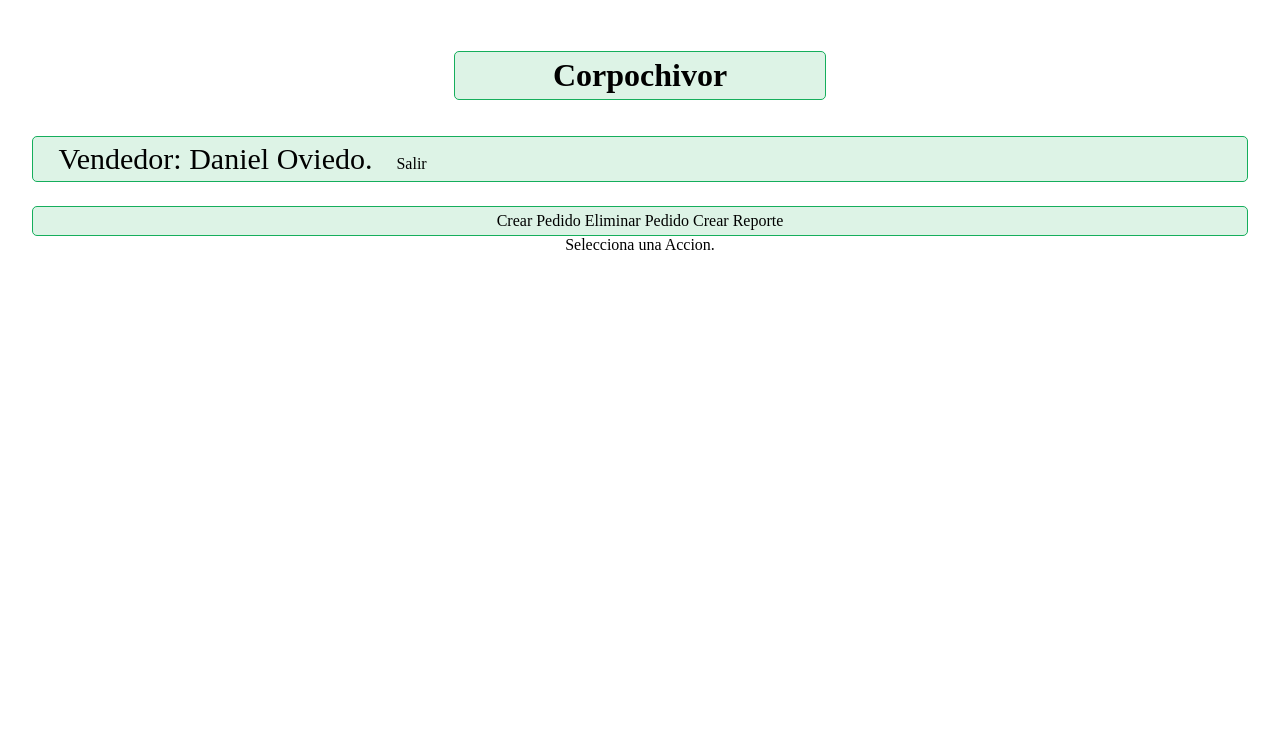
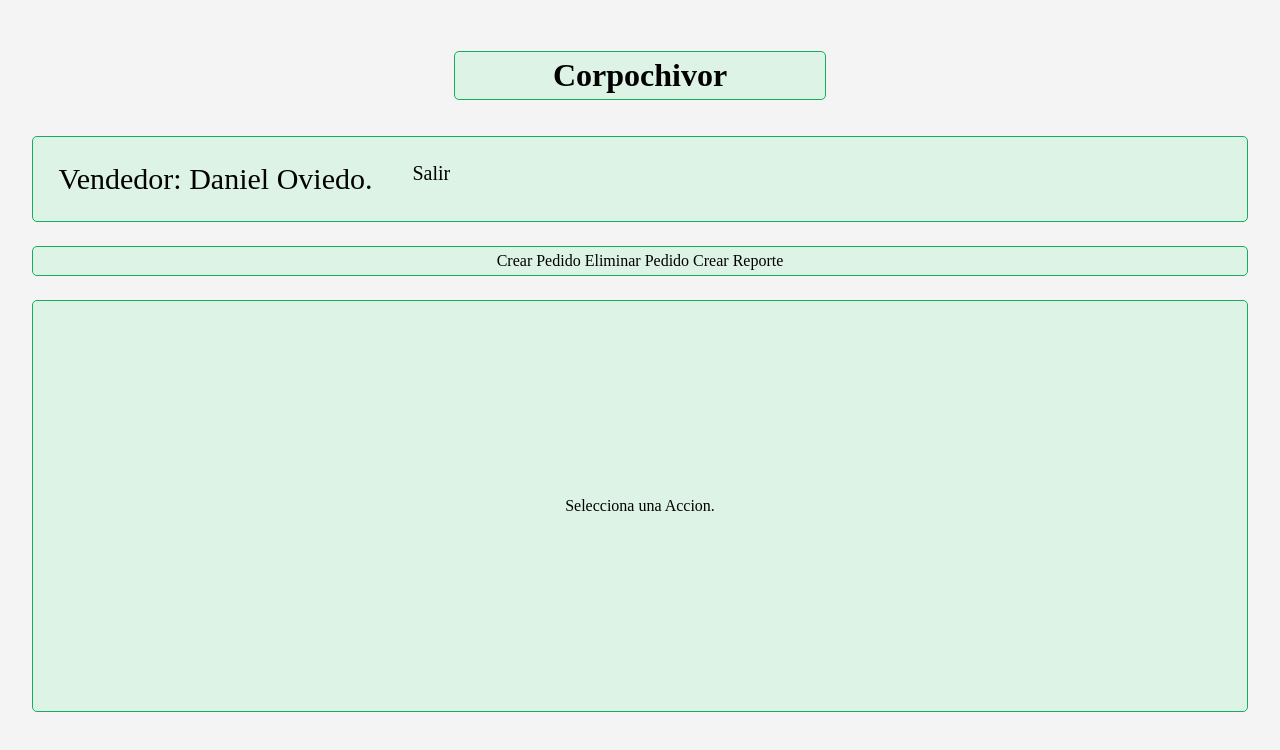
Before and after one commit to JuanSeBestia/contableSoftware, a plain HTML site: page mainPage.html in a window 1280 px wide. Drawn offline with Linux system fonts and the light colour scheme.

Commit message:
fix any problems

```diff
--- a/styles.css
+++ b/styles.css
@@ -7,7 +7,7 @@
     --sm: 14px;
     --md: 16px;
     --lg: 18px;
-  }
+}
 
 header {
     margin: 45px;
@@ -24,20 +24,20 @@ header {
 
 /* Styles of Main Page */
 
-body#mainPage {
-    margin: 4% 3%;    /* height: 100%;
-    width: 100%; */
+#mainPage {
+    background-color: #f4f4f4;
+    margin: 4% 3%;
     display: flex;
     flex-direction: column;
     align-items: center;
 }
 
-#mainTittle h1{
+#mainTittle h1 {
     margin-top: 0px;
     margin-bottom: 0px;
 }
 
-span#mainTittle{
+#mainTittle {
     background-color: #ddf3e6;
     text-align: center;
     border: 1px solid #15ae5c;
@@ -46,7 +46,8 @@ span#mainTittle{
     width: 30%;
 }
 
-#mainHeader{
+#mainHeader {
+    display: flex;
     margin-top: 3%;
     background-color: #ddf3e6;
     border: 1px solid #15ae5c;
@@ -55,7 +56,17 @@ span#mainTittle{
     width: 100%;
 }
 
-#mainSubHeader{
+#userLoggued {
+    font-size: 30px;
+    margin: 20px;
+}
+
+#exitText {
+    font-size: 20px;
+    margin: 20px;
+}
+
+#mainSubHeader {
     margin-top: 2%;
     background-color: #ddf3e6;
     text-align: center;
@@ -65,14 +76,19 @@ span#mainTittle{
     width: 100%;
 }
 
-span#userLoggued{
-    font-size: 30px;
-    flex-direction: row;
-    margin: 20px;
+#mainContainer {
+    margin-top: 2%;
+    background-color: #ddf3e6;
+    border: 1px solid #15ae5c;
+    border-radius: 5px;
+    padding: 5PX;
+    height: 400px;
+    width: 100%;
+    display: flex;
+    justify-content: center;
+    align-items: center;
 }
 
-span#userLoggued{
-    font-size: 30px;
-    flex-direction: row;
-    margin: 20px;
+#selection {
+    text-align: center;
 }
```
